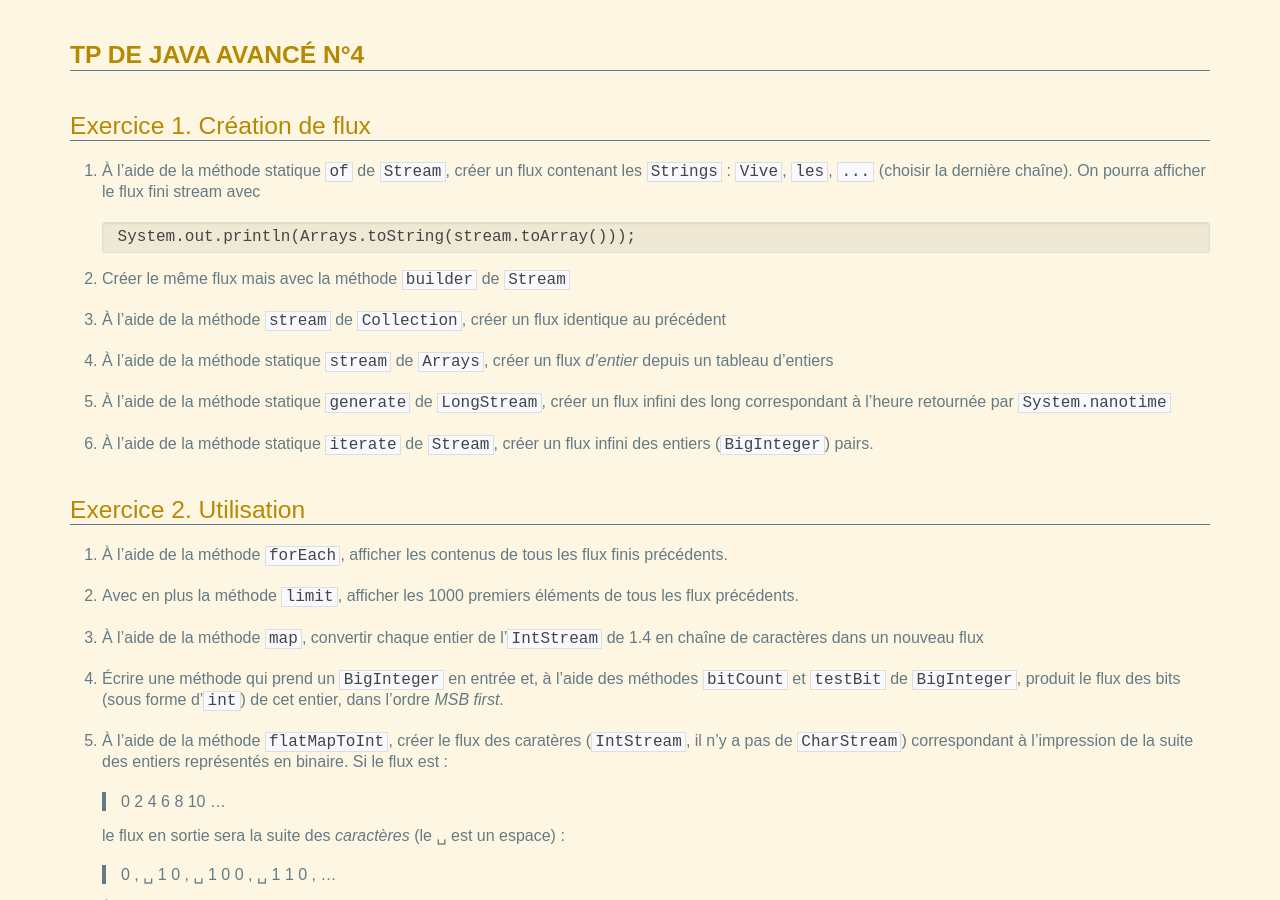
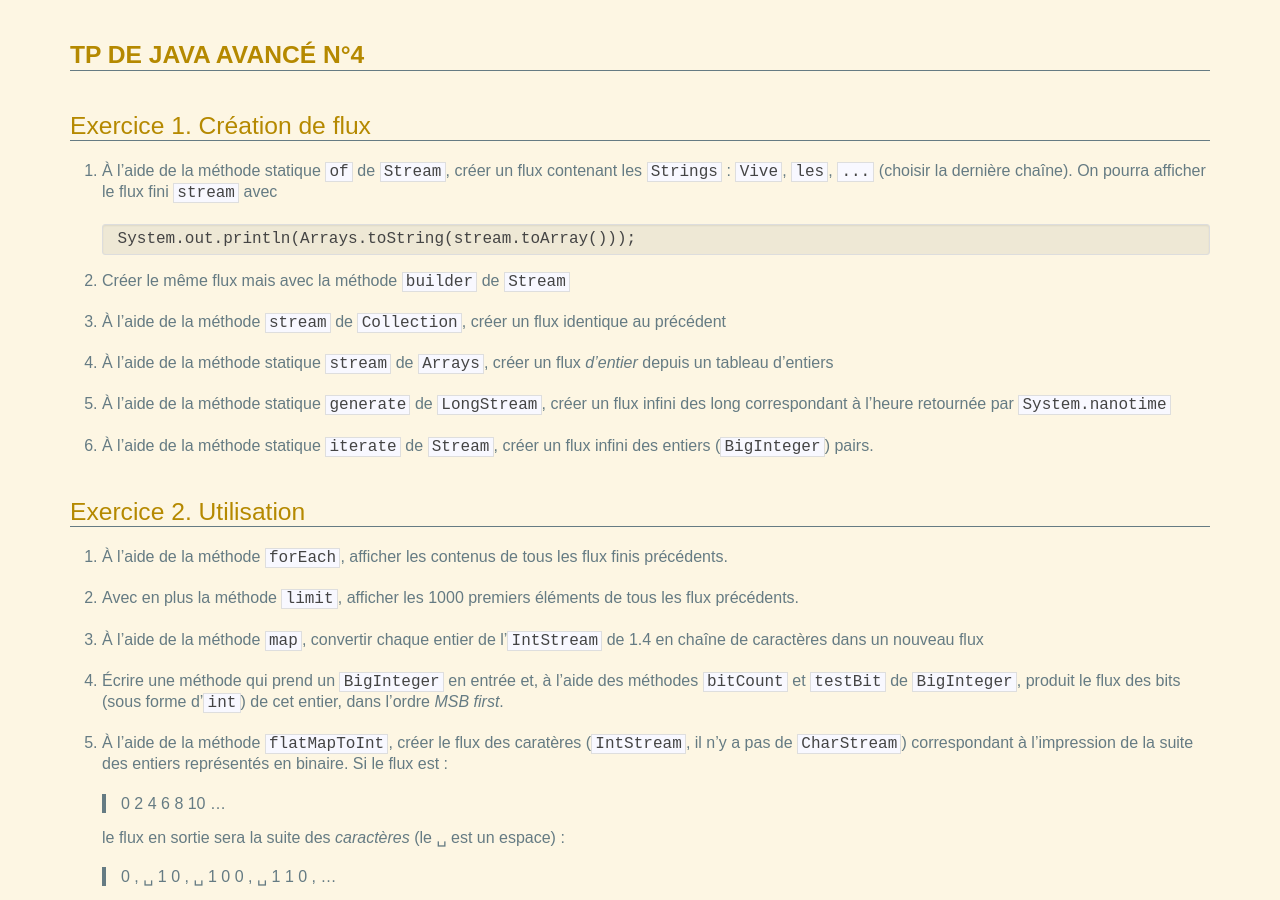
Before and after one commit to lacl-upec/m1javaa, a Jekyll site: the page built from _posts/2015-11-17-TP 4.md, in a window 1280 px wide and 900 px high. Built offline with Jekyll 4.4.1, drawn with Linux system fonts in a browser that asks for light colours.

```diff
--- a/_posts/2015-11-17-TP 4.md
+++ b/_posts/2015-11-17-TP 4.md
@@ -4,7 +4,7 @@ TP de Java avancé n°4
 Exercice 1. Création de flux
 ----------------------------
 
-1. À l'aide de la méthode statique `of` de `Stream`, créer un flux contenant les `Strings` : `Vive`, `les`, `...` (choisir la dernière chaîne). On pourra afficher le flux fini stream avec
+1. À l'aide de la méthode statique `of` de `Stream`, créer un flux contenant les `Strings` : `Vive`, `les`, `...` (choisir la dernière chaîne). On pourra afficher le flux fini `stream` avec
 
         System.out.println(Arrays.toString(stream.toArray()));
 
```
